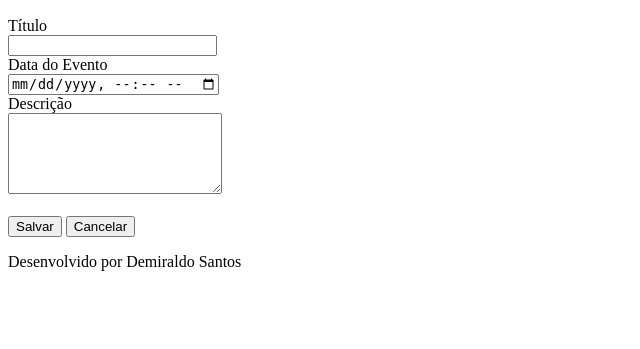
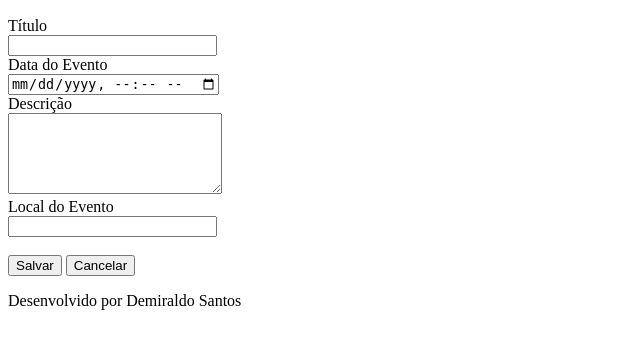
Before and after one commit to Demiraldo/agenda, a Django app: page /agenda/cadevento/ in a window 1280 px wide. Shown: the part 136-485 px from the top of the page, without its empty margins (0-640 px from the left). Run offline with Django 3.2, Linux system fonts and the light colour scheme; a user stored in the database is signed in.

Commit message:
Incluído o exercício do professor Rafael Galeani de acrescentar um campo novo, alteração no banco para o campo e acrescentado no html

```diff
--- a/core/models.py
+++ b/core/models.py
@@ -9,6 +9,7 @@ class Evento(models.Model):
     titulo = models.CharField(max_length=100)
     descricao = models.CharField(max_length=2000, blank=True, null=True)
     data_evento = models.DateTimeField(verbose_name='Data do Evento')
+    local_evento = models.CharField(max_length=200, null=True)
     data_criacao = models.DateTimeField(auto_now=True)
     usuario = models.ForeignKey(User, on_delete=models.CASCADE)
 
--- a/core/views.py
+++ b/core/views.py
@@ -58,9 +58,11 @@ def salvar_evento(request):
         titulo = request.POST.get('titulo')
         data_evento = request.POST.get('data_evento')
         descricao = request.POST.get('descricao')
+        local_evento = request.POST.get('local_evento')
         usuario = request.user
         Evento.objects.create(titulo=titulo,
                               data_evento=data_evento,
                               descricao=descricao,
+                              local_evento=local_evento,
                               usuario=usuario)
     return redirect('/')
--- a/templates/cevento.html
+++ b/templates/cevento.html
@@ -17,6 +17,11 @@
     <label>Descrição</label>
     <br>
     <textarea name="descricao" rows="5" cols="24"></textarea>
+    <br>
+    <label>Local do Evento</label>
+    <br>
+    <input type="text" name="local_evento" size="23">
+
     <br><br>
     <button type="submit">Salvar</button>
     <a href="/">
```
Also changed, not shown: core/migrations/0003_evento_local_evento.py (added), db.sqlite3.
